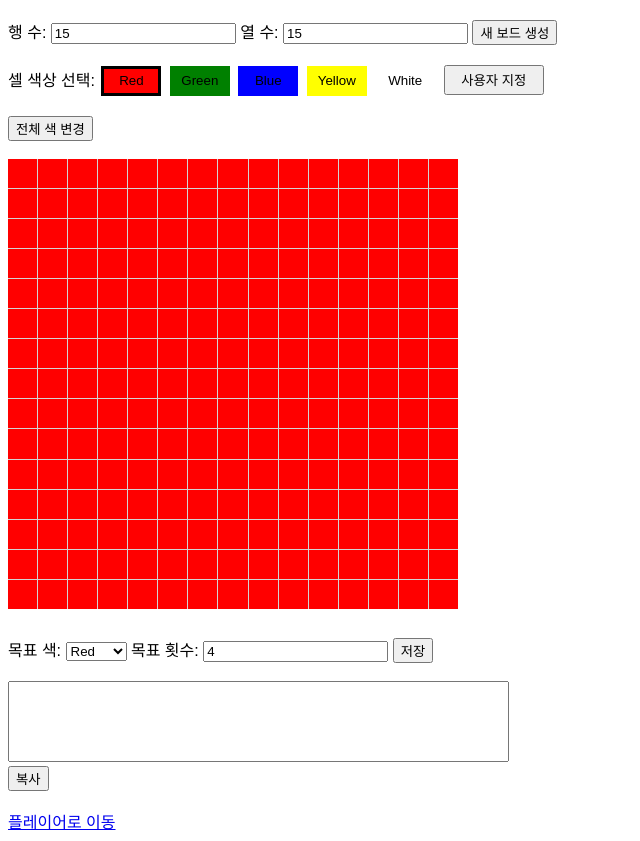
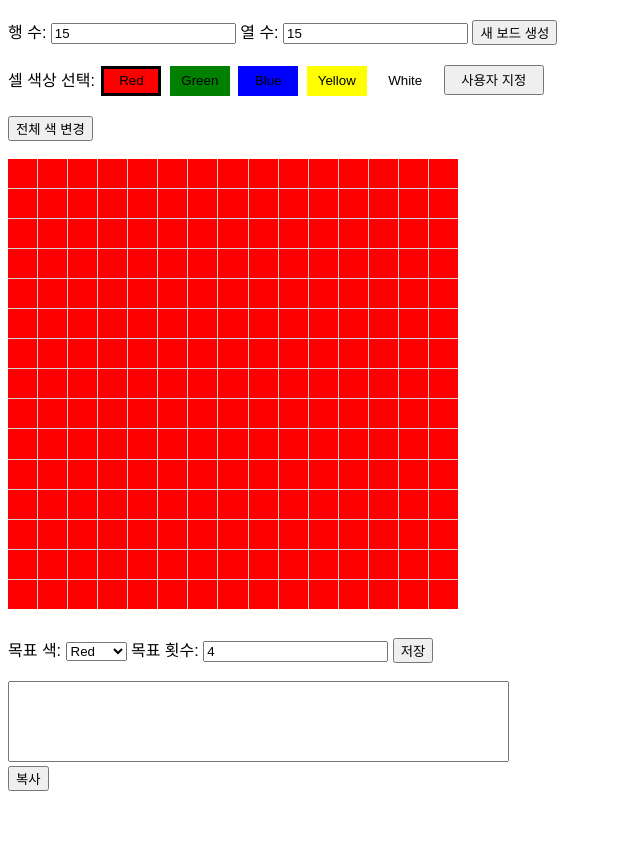
Before and after one commit to Embargo116a/coloring, a plain HTML site: page generator.html in a window 1280 px wide. Shown: the part 70-911 px from the top of the page, without its empty margins (0-640 px from the left). After the commit the page ends 869 px from the top, so only its background shows below. Drawn offline with Linux system fonts and the light colour scheme.

Commit message:
Update generator.html

```diff
--- a/generator.html
+++ b/generator.html
@@ -84,10 +84,6 @@
     <textarea id="genSavedCode" cols="60" rows="5" readonly></textarea>
     <br>
     <button onclick="copyGenCode()">복사</button>
-  </div>
-  <br>
-  <div>
-    <a href="player.html">플레이어로 이동</a>
   </div>
 
   <script>
```
